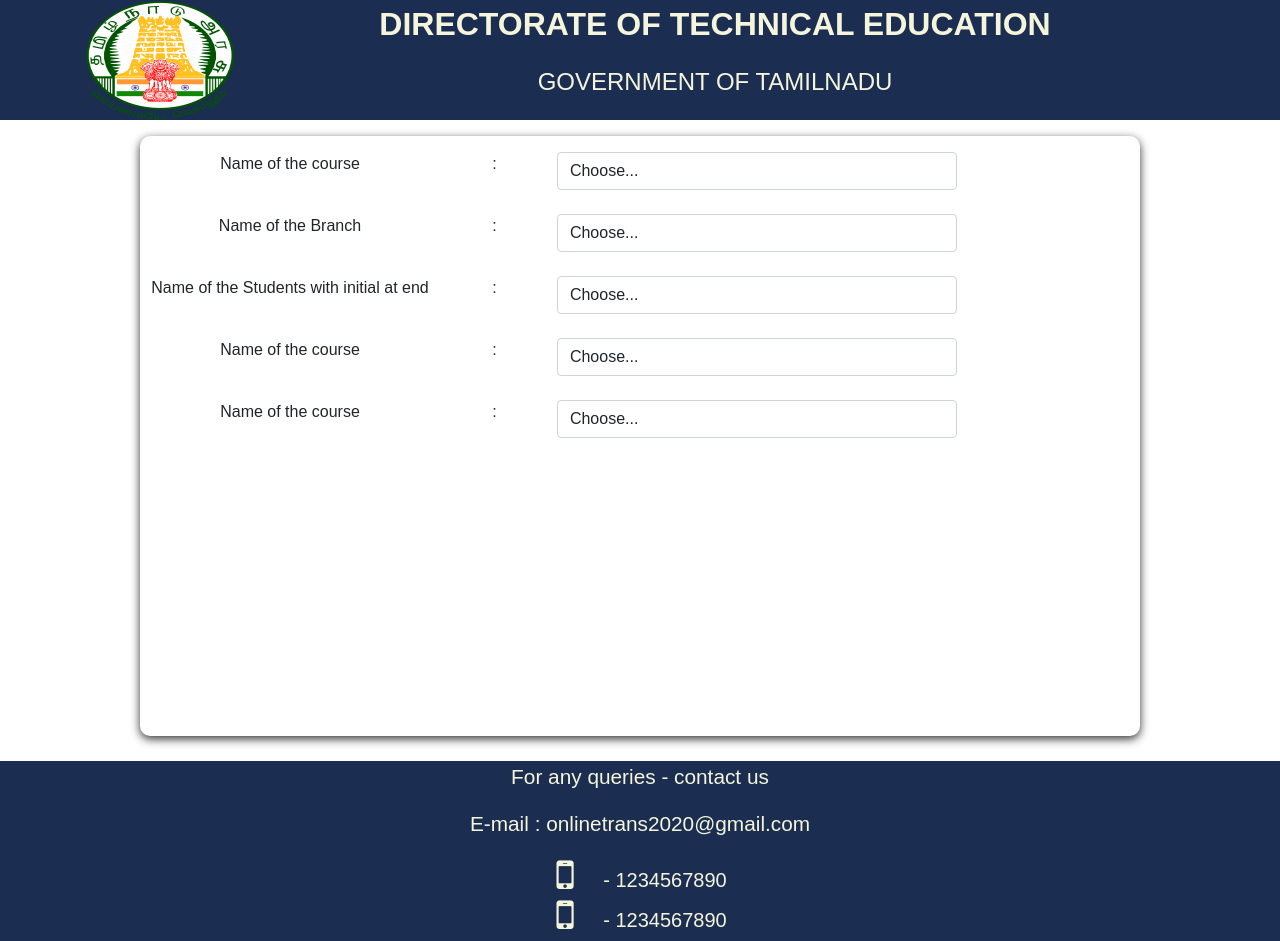
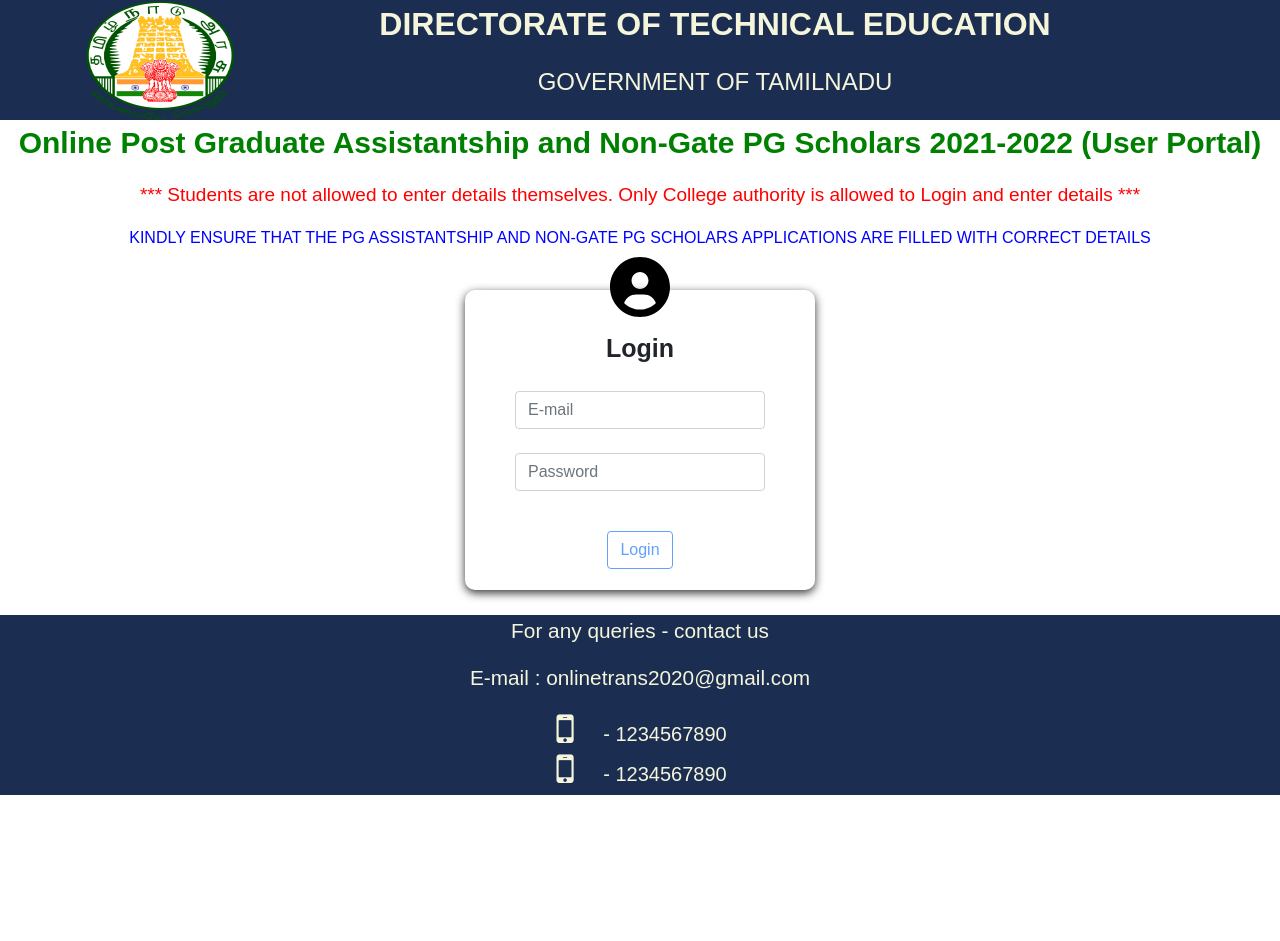
Before and after one commit to Vinothjv10/PG-Assistantship, an Angular app: page / in a window 1280 px wide. After the commit the page ends 800 px from the top, so only its background shows below. Built offline with nearby package versions, Linux system fonts and the light colour scheme.

Commit message:
changes in login

```diff
--- a/src/app/app.component.html
+++ b/src/app/app.component.html
@@ -12,8 +12,8 @@
 </header>
 <!-- Login -->
 
-<!-- <app-login></app-login> -->
-<app-details-form></app-details-form>
+<app-login></app-login>
+<!-- <app-details-form></app-details-form> -->
 
 <br>
 <!--Footer-->
--- a/src/app/details-form/details-form.component.css
+++ b/src/app/details-form/details-form.component.css
@@ -5,7 +5,7 @@
 }
 .cont-rows{
     width: 1000px;
-    height: 600px;
+    height: 800px;
     border-radius: 10px;
     box-shadow: 0 3px 10px rgb(0 0 0 / 0.8);
 }
--- a/src/app/details-form/details-form.component.html
+++ b/src/app/details-form/details-form.component.html
@@ -7,17 +7,28 @@
                     <td id="detail-name" class="pt-3">Name of the course</td>
                     <td id="detail-gama" class="pt-3">:</td>
                     <td class="form-group pt-3">
-                        <select class="form-control" style="max-width: 400px;">
-                            <option>Choose...</option>
-                            <option>2</option>
-                            <option>3</option>
-                            <option>5</option>
-                            <option>6</option>
-                        </select>
+                        <input type="text" style="max-width: 400px;" class="form-control"
+                            placeholder="Name of the course">
                     </td>
                 </tr>
                 <tr>
-                    <td id="detail-name" class="pt-3">Name of the Branch</td>
+                    <td id=" detail-name" class="pt-3">Name of the Branch
+                    </td>
+                    <td id="detail-gama" class="pt-3">:</td>
+                    <td class="pt-3">
+                        <input type="text" style="max-width: 400px;" class="form-control"
+                            placeholder="Name of the Branch">
+                    </td>
+                </tr>
+                <tr>
+                    <td id="detail-name" class="pt-3">Name of the Students with initial at end</td>
+                    <td id="detail-gama" class="pt-3">:</td>
+                    <td class="pt-3">
+                        <input type="text" style="max-width: 400px;" class="form-control" placeholder="Enter the name">
+                    </td>
+                </tr>
+                <tr>
+                    <td id="detail-name" class="pt-3">Communal Category in which the candidate was admitted</td>
                     <td id="detail-gama" class="pt-3">:</td>
                     <td class="pt-3">
                         <select class="form-control" style="max-width: 400px;">
@@ -30,7 +41,7 @@
                     </td>
                 </tr>
                 <tr>
-                    <td id="detail-name" class="pt-3">Name of the Students with initial at end</td>
+                    <td id="detail-name" class="pt-3">Community of the Student Admitted</td>
                     <td id="detail-gama" class="pt-3">:</td>
                     <td class="pt-3">
                         <select class="form-control" style="max-width: 400px;">
@@ -43,7 +54,7 @@
                     </td>
                 </tr>
                 <tr>
-                    <td id="detail-name" class="pt-3">Name of the course</td>
+                    <td id="detail-name" class="pt-3">Entry Mode Whether</td>
                     <td id="detail-gama" class="pt-3">:</td>
                     <td class="pt-3">
                         <select class="form-control" style="max-width: 400px;">
@@ -56,7 +67,7 @@
                     </td>
                 </tr>
                 <tr>
-                    <td id="detail-name" class="pt-3">Name of the course</td>
+                    <td id="detail-name" class="pt-3">Score Obtained</td>
                     <td id="detail-gama" class="pt-3">:</td>
                     <td class="pt-3">
                         <select class="form-control" style="max-width: 400px;">
@@ -68,6 +79,37 @@
                         </select>
                     </td>
                 </tr>
+                <tr>
+                    <td id=" detail-name" class="pt-3">Details of History of Arrears, if any
+                    </td>
+                    <td id="detail-gama" class="pt-3">:</td>
+                    <td class="pt-3">
+                        <input type="text" style="max-width: 400px;" class="form-control">
+                    </td>
+                </tr>
+                <tr>
+                    <td id=" detail-name" class="pt-3">Details of Lack of Attendace Percentge, Break of Study if any
+                    </td>
+                    <td id="detail-gama" class="pt-3">:</td>
+                    <td class="pt-3">
+                        <input type="text" style="max-width: 400px;" class="form-control">
+                    </td>
+                </tr>
+                <tr>
+                    <td id="detail-name" class="pt-3">Account No</td>
+                    <td id="detail-gama" class="pt-3">:</td>
+                    <td class="form-group pt-3">
+                        <input type="text" style="max-width: 400px;" class="form-control">
+                    </td>
+                </tr>
+                <tr>
+                    <td id="detail-name" class="pt-3">Name of the course</td>
+                    <td id="detail-gama" class="pt-3">:</td>
+                    <td class="form-group pt-3">
+                        <input type="text" style="max-width: 400px;" class="form-control"
+                            placeholder="Name of the course">
+                    </td>
+                </tr>
             </tbody>
         </table>
     </div>
--- a/src/app/login/login.component.html
+++ b/src/app/login/login.component.html
@@ -16,7 +16,8 @@
         </p>
 
         <p style="color: blue;">
-            KINDLY ENSURE THAT THE TRANSFER AND READMISSION APPLICATIONS ARE FILLED WITH CORRECT DETAILS
+            KINDLY ENSURE THAT THE PG ASSISTANTSHIP AND NON-GATE PG SCHOLARS APPLICATIONS ARE FILLED WITH CORRECT
+            DETAILS
         </p>
     </div>
 
```
